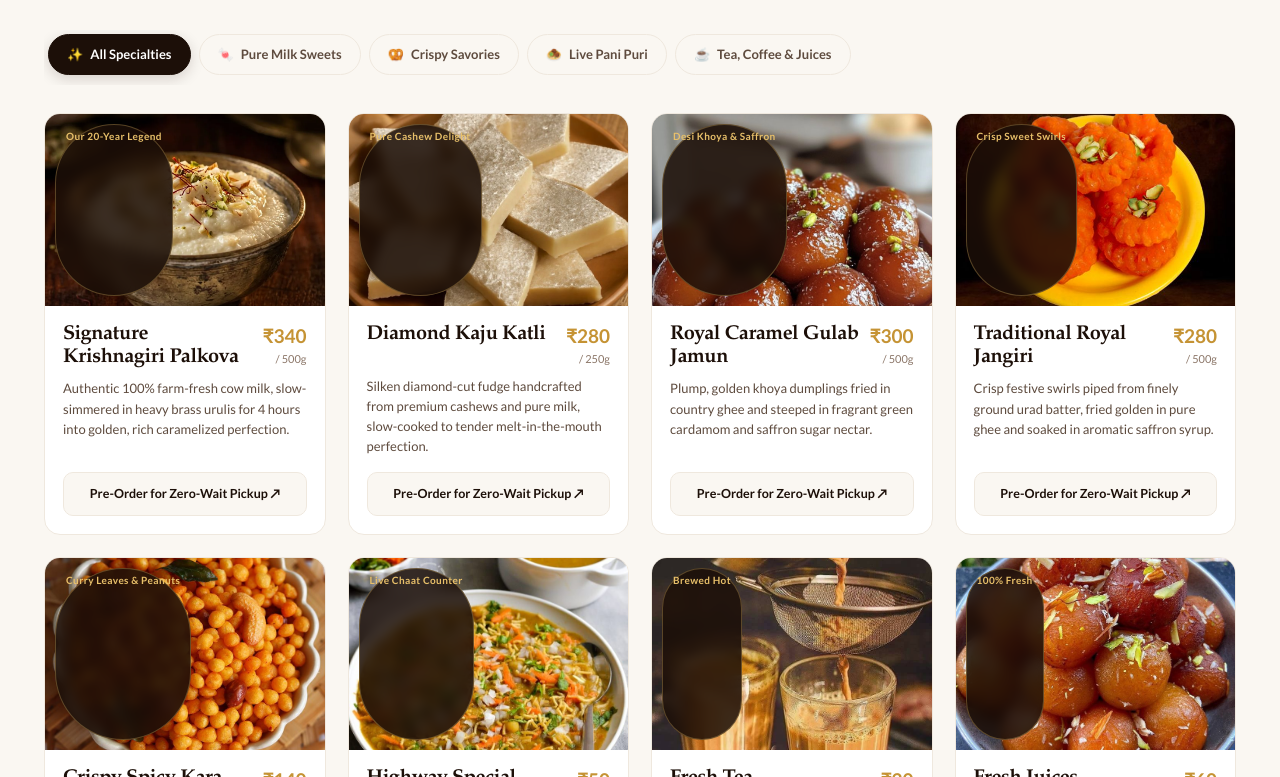
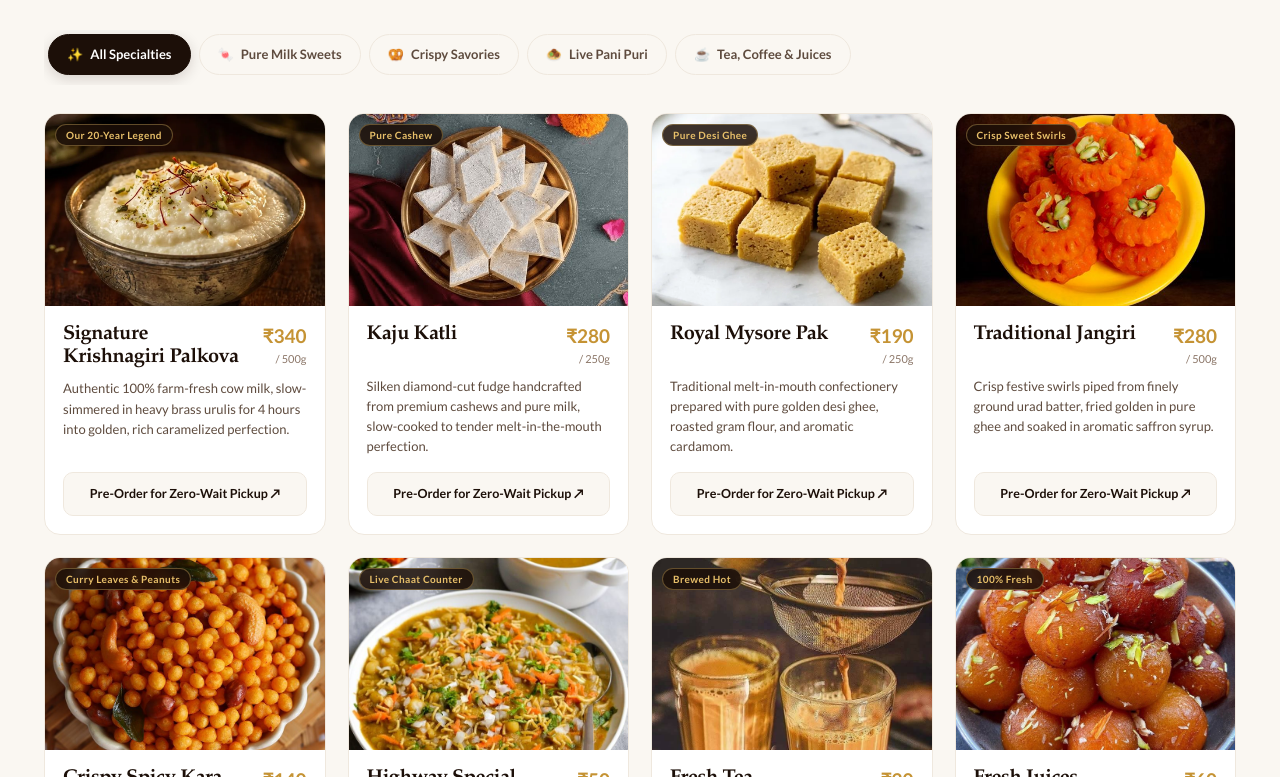
Before and after one commit to risewithmediaofficial-collab/thenisai, a React (Vite) app: page / in a window 1280 px wide. Shown: the part 1003-1780 px from the top of the page. Built offline with nearby package versions, Linux system fonts and the light colour scheme; no server answers.

Commit message:
fix(storefront): fix badge pill stretching overlay bug, remove caramel gulab jamun, and replace kaju katli with clean assets photo

```diff
--- a/src/components/Collection/SweetsCollection.jsx
+++ b/src/components/Collection/SweetsCollection.jsx
@@ -24,27 +24,27 @@ const SHOWCASE_ITEMS = [
   {
     id: 'kaju-katli',
     category: 'sweets',
-    name: 'Diamond Kaju Katli',
-    flourish: 'Pure Cashew Delight',
+    name: 'Kaju Katli',
+    flourish: 'Pure Cashew',
     price: '₹280',
     weight: '250g',
     desc: 'Silken diamond-cut fudge handcrafted from premium cashews and pure milk, slow-cooked to tender melt-in-the-mouth perfection.',
     image: '/images/products/kaju_katli_real.jpg',
   },
   {
-    id: 'gulab-jamun',
+    id: 'mysore-pak',
     category: 'sweets',
-    name: 'Royal Caramel Gulab Jamun',
-    flourish: 'Desi Khoya & Saffron',
-    price: '₹300',
-    weight: '500g',
-    desc: 'Plump, golden khoya dumplings fried in country ghee and steeped in fragrant green cardamom and saffron sugar nectar.',
-    image: '/images/products/gulab_jamun_real.jpg',
+    name: 'Royal Mysore Pak',
+    flourish: 'Pure Desi Ghee',
+    price: '₹190',
+    weight: '250g',
+    desc: 'Traditional melt-in-mouth confectionery prepared with pure golden desi ghee, roasted gram flour, and aromatic cardamom.',
+    image: '/images/products/mysore_pak.webp',
   },
   {
     id: 'jangiri',
     category: 'sweets',
-    name: 'Traditional Royal Jangiri',
+    name: 'Traditional Jangiri',
     flourish: 'Crisp Sweet Swirls',
     price: '₹280',
     weight: '500g',
--- a/src/stardust.css
+++ b/src/stardust.css
@@ -2154,19 +2154,30 @@
 
 .stardust-card__badge-tag {
   position: absolute !important;
-  bottom: 10px !important;
+  top: 10px !important;
+  bottom: auto !important;
   left: 10px !important;
-  background: rgba(28, 15, 8, 0.82) !important;
+  right: auto !important;
+  width: auto !important;
+  max-width: max-content !important;
+  height: auto !important;
+  max-height: 28px !important;
+  display: inline-flex !important;
+  align-items: center !important;
+  white-space: nowrap !important;
+  background: rgba(28, 15, 8, 0.85) !important;
   backdrop-filter: blur(6px) !important;
   -webkit-backdrop-filter: blur(6px) !important;
   color: #E8C06A !important;
-  border: 1px solid rgba(232, 192, 106, 0.3) !important;
+  border: 1px solid rgba(232, 192, 106, 0.35) !important;
   border-radius: 9999px !important;
-  padding: 3px 10px !important;
-  font-size: 10.5px !important;
+  padding: 4px 10px !important;
+  font-size: 10px !important;
   font-weight: 700 !important;
   letter-spacing: 0.04em !important;
+  line-height: 1.2 !important;
   z-index: 2 !important;
+  pointer-events: none !important;
 }
 
 /* Values Section Image Frame */
@@ -3356,16 +3367,29 @@ html, body {
 .stardust-card__badge-tag {
   position: absolute !important;
   top: 10px !important;
+  bottom: auto !important;
   left: 10px !important;
+  right: auto !important;
+  width: auto !important;
+  max-width: max-content !important;
+  height: auto !important;
+  max-height: 28px !important;
+  display: inline-flex !important;
+  align-items: center !important;
+  white-space: nowrap !important;
   background: rgba(28, 15, 8, 0.85) !important;
   backdrop-filter: blur(6px) !important;
+  -webkit-backdrop-filter: blur(6px) !important;
   color: #E8C06A !important;
-  border: 1px solid rgba(232, 192, 106, 0.3) !important;
+  border: 1px solid rgba(232, 192, 106, 0.35) !important;
   border-radius: 9999px !important;
-  padding: 3px 10px !important;
+  padding: 4px 10px !important;
   font-size: 10px !important;
   font-weight: 700 !important;
   letter-spacing: 0.04em !important;
+  line-height: 1.2 !important;
+  z-index: 2 !important;
+  pointer-events: none !important;
 }
 
 .stardust-card__body {
```
Also changed, not shown: public/images/products/kaju_katli_real.jpg.
